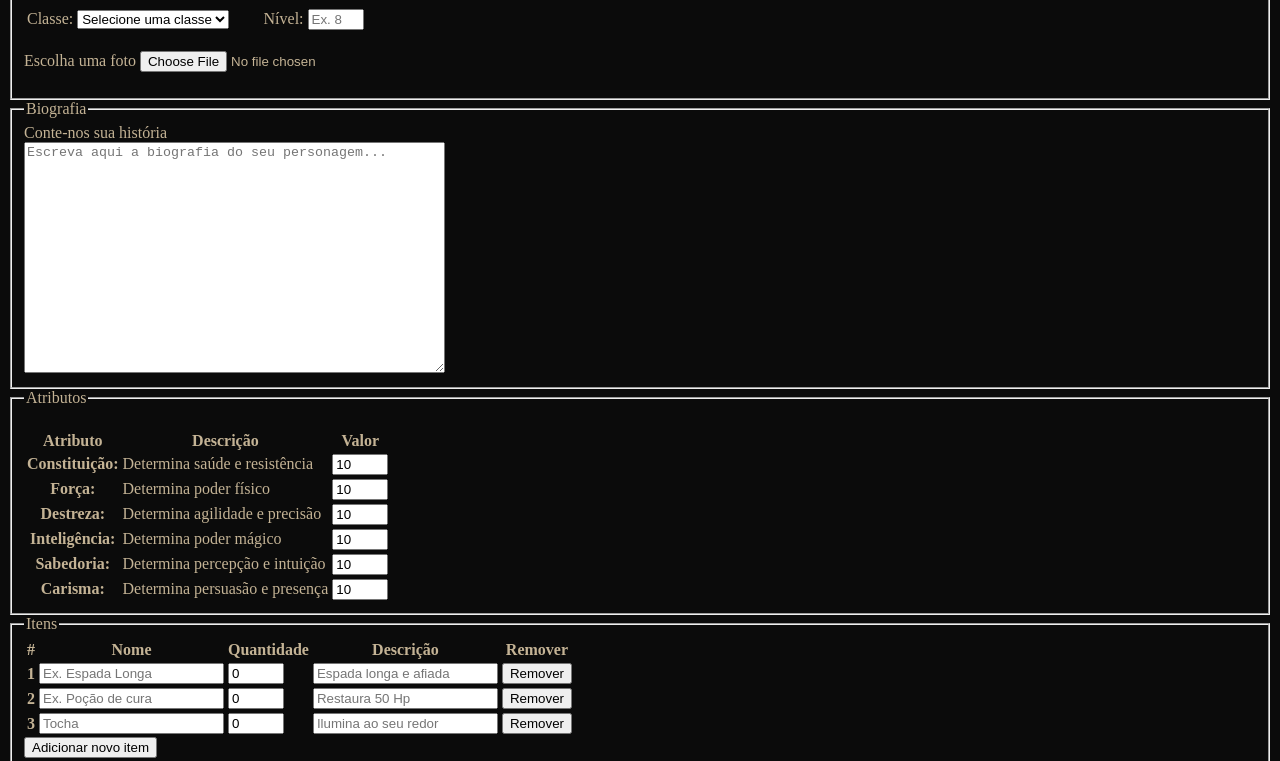
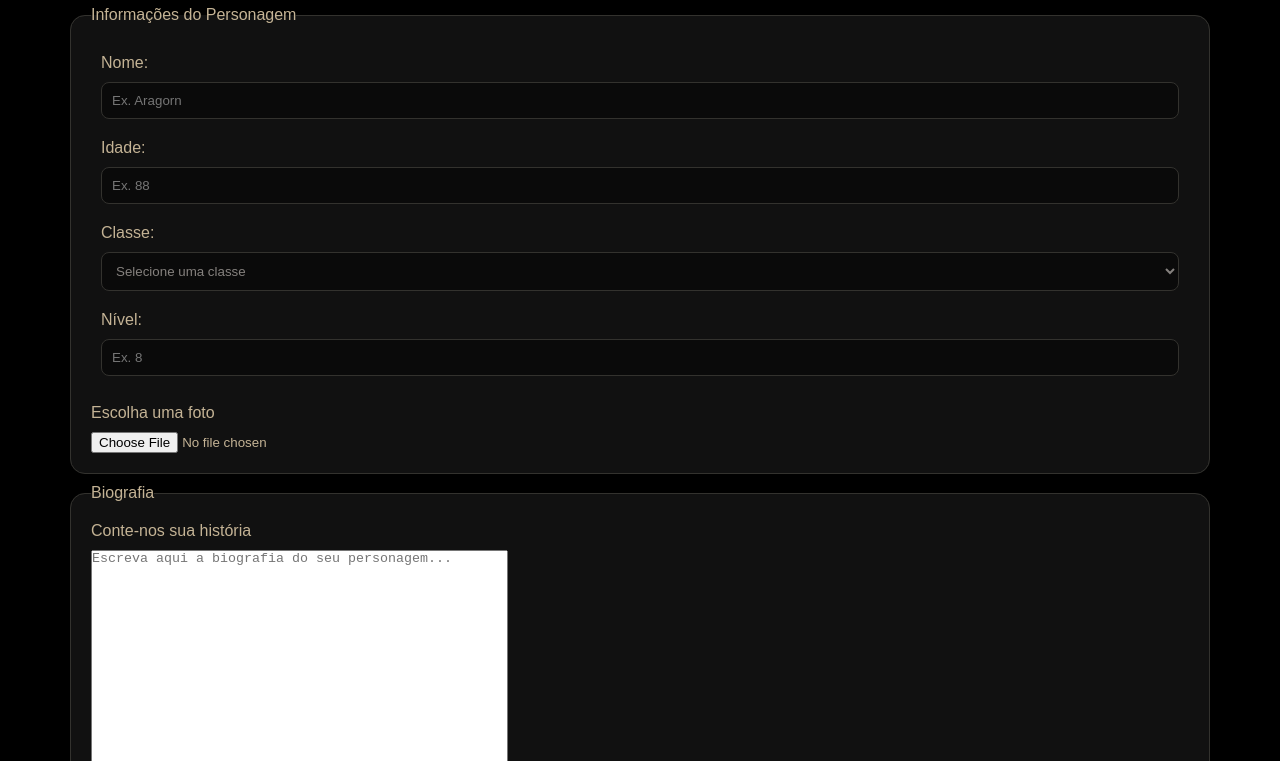
Before and after one commit to LBrombai/ficha-rpg, a plain HTML site: page index.html in a window 1280 px wide. Shown: the part 138-899 px from the top of the page. Drawn offline with Linux system fonts and the light colour scheme.

Commit message:
Estiliza ficha e inicia layout com Flexbox

```diff
--- a/index.html
+++ b/index.html
@@ -16,23 +16,22 @@
         <fieldset>
             <legend>Informações do Personagem</legend>
 
-        <table>
-            <tr>
-                <td>
+        <div class="character-info-container">
+            <div class="character-field">
                     <label for="nome">Nome:</label>
-                    <input type="text" id="nome" name="nome" placeholder="Ex. Aragorn" required>
-                </td>
+                    <input type="text" class="character-info" id="nome" name="nome" placeholder="Ex. Aragorn" required>
+            </div>
 
-                <td>
+            <div class="character-field">
                     <label for="idade">Idade:</label>
-                    <input type="number" id="idade" name="idade" placeholder="Ex. 88" required>
+                    <input type="number" class="character-info" id="idade" name="idade" placeholder="Ex. 88" required>
                     <p id="ageError"></p>
-                </td>
-            </tr>
-            <tr>
-                <td>
+            </div>
+
+
+            <div class="character-field">
                     <label for="classe">Classe:</label>
-                    <select name="classe" id="classe" required>
+                    <select name="classe" class="character-info" id="classe" required>
                         <option value="">Selecione uma classe</option>
                         <option value="guerreiro">Guerreiro</option>
                         <option value="mago">Mago</option>
@@ -40,14 +39,14 @@
                         <option value="druida">Druida</option>
                         <option value="arqueiro">Arqueiro</option>
                     </select>
-                </td>
+            </div>
 
-                <td>
+            <div class="character-field">
                     <label for="nivel">Nível:</label>
-                    <input type="number" name="nivel" id="nivel" min="1" max="16" placeholder="Ex. 8" required>
-                </td>
-            </tr>
-        </table>
+                    <input type="number" name="nivel" class="character-info" id="nivel" min="1" max="16" placeholder="Ex. 8" required>
+            </div>
+
+        </div>
 
         <br>
 
@@ -69,9 +68,7 @@
 
         <label for="biografia">Conte-nos sua história</label>
 
-        <br>
-
-        <textarea id="biografia" name="biografia" rows="15" cols="50" placeholder="Escreva aqui a biografia do seu personagem..."></textarea>
+        <textarea id="biografia" class="biography-input" name="biografia" rows="15" cols="50" placeholder="Escreva aqui a biografia do seu personagem..."></textarea>
 
         </fieldset>
 
--- a/style.css
+++ b/style.css
@@ -1,4 +1,77 @@
+/* Reset Css */
+*{
+    margin: 0;
+    padding: 0;
+    box-sizing: border-box;
+}
+
+
 body{
-    background-color: rgb(11, 11, 11);
+    background-color: #000000;
     color: #C4B395;
+    font-family: Arial, sans-serif;
 }
+
+header{
+    display: flex;
+    justify-content: center;
+    align-items: center;
+    font-size: 32px;
+    padding: 20px;
+}
+
+main {
+    display: flex;
+    justify-content: center;
+    align-items: center;
+    width: 100%;
+    max-width: 1200px;
+    margin: 0 auto;
+    padding: 20px;
+}
+
+form {
+    width: 100%;
+}
+
+fieldset{
+    margin: 10px;
+    padding: 20px;
+    border: 1px solid #33322E;
+    border-radius: 15px;
+    background-color: #111111;
+}
+
+label{
+    display: block;
+    margin-bottom: 10px;
+}
+
+button{
+    padding: 10px;
+    border-radius: 5px;
+    background-color: #1B1714;
+    color: #E0CAA5;
+    border: 1px solid #3F3C35;
+    font-size: 18px;
+}
+
+.character-info-container{
+    display: flex;
+    flex-direction: column;
+
+}
+
+.character-field{
+    margin: 10px;
+}
+
+
+.character-info{
+    width: 100%;
+    padding: 10px;
+    border-radius: 8px;
+    background-color: #0A0A0A;
+    color: #85817E;
+    border: 1px solid #33322E;
+}
```
